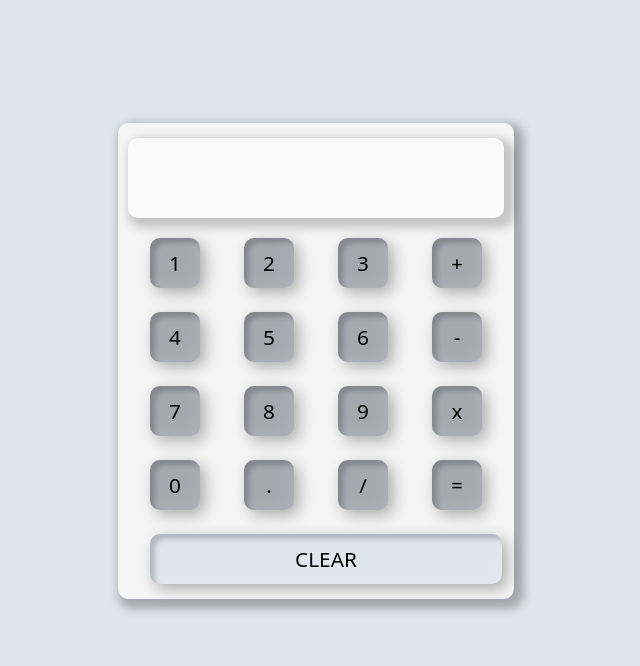
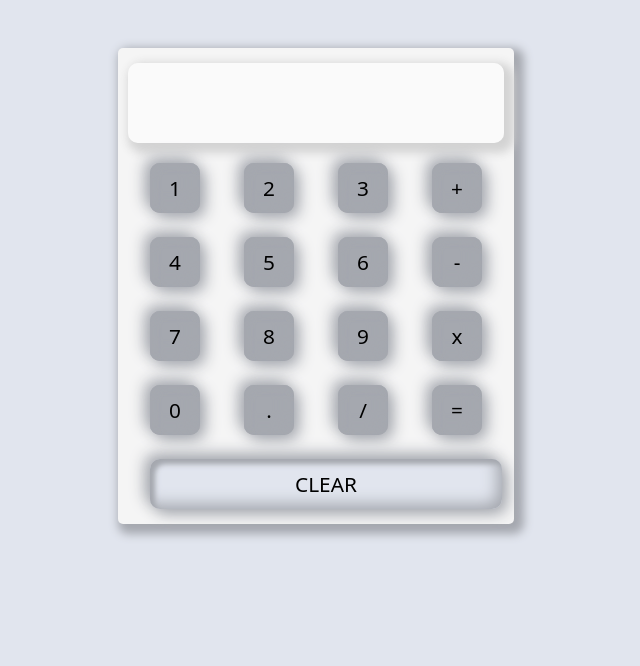
Before and after one commit to iamJayJones/Calculator, a plain HTML site: page index.html in a window 1280 px wide. Shown: the part 134-800 px from the top of the page, without its empty margins (324-964 px from the left). Drawn offline with nearby package versions, Linux system fonts and the light colour scheme.

Commit message:
Add files via upload

```diff
--- a/assests/css/styles.css
+++ b/assests/css/styles.css
@@ -26,20 +26,21 @@ body {
 }
 
 .calc {
-  position: relative;
+  /* position: relative; */
   background-color: whitesmoke;
   text-align: center;
   min-width: 300px;
   padding: 15px 10px;
   box-shadow: 5px 5px 10px 5px #a5a8af;
-  border-radius: 10px;
+  border-radius: 5px;
+  margin-bottom: 100px;
 }
 
 #output {
   text-align: center;
   min-width: 250px;
-  padding: 15px 10px;
-  box-shadow: 5px 5px 10px 5px rgba(0, 0, 0, 0.2);
+  padding: 15px 20px;
+  box-shadow: 5px 5px 10px 5px lightgrey;
   background-color: rgba(255, 255, 255, 0.5);
   border-radius: 10px;
   font-size: 2em;
@@ -63,9 +64,8 @@ button {
   outline: none;
   margin: 0 10px;
   font-size: 1.3em;
-  box-shadow: inset 5px 5px 5px rgba(0, 0, 0, 0.2),
-    inset -5px -5px 15px rgba(255, 255, 255, 0.1),
-    5px 5px 15px rgba(0, 0, 0, 0.3), -5px -5px 15px rgba(255, 255, 255, 0.1);
+  box-shadow: inset 5px 5px 5px #a5a8af, inset -5px -5px 15px #a5a8af,
+    5px 5px 15px #a5a8af, -5px -5px 15px #a5a8af;
 }
 
 button:hover {
```
